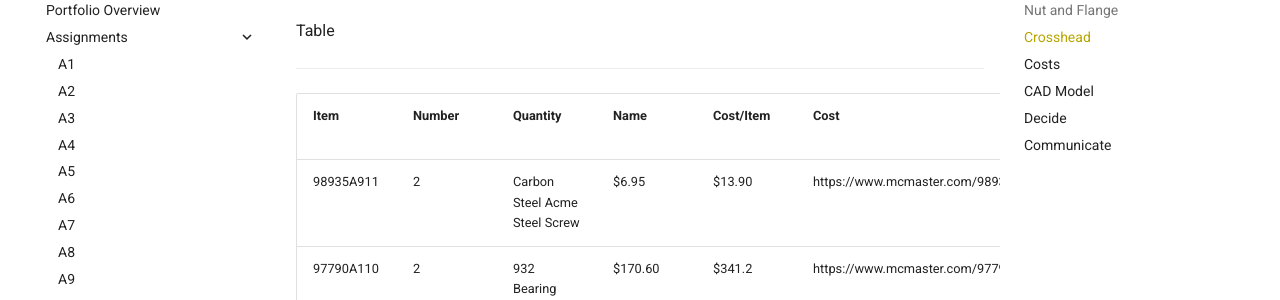
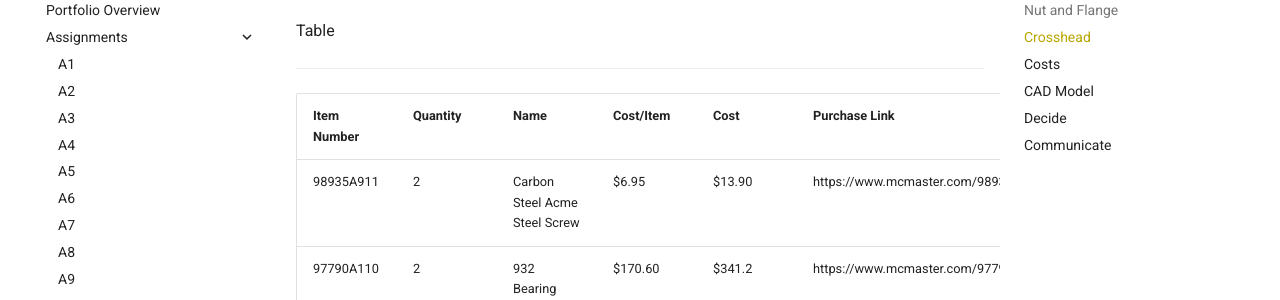
Before and after one commit to yazii03/megr2157-portfolio, an MkDocs documentation site: the page built from docs/assignments/A10/index.md, in a window 1280 px wide and 900 px high, scrolled down 812 px. Shown: the part 152-452 px from the top of the window. Built offline with MkDocs 1.6.1 and Material for MkDocs 9.7.7, drawn with Linux system fonts in a browser that asks for light colours.

Commit message:
Revise costs table in index.md
Updated the costs table format and improved readability.

```diff
--- a/docs/assignments/A10/index.md
+++ b/docs/assignments/A10/index.md
@@ -26,8 +26,8 @@ Thread Verification for Load
 Table
 
 ---------------------------------------------------------------------------------------------------------------------------------------------------
-| Item               | Number             | Quantity           | Name               | Cost/Item          | Cost               | Purchase Link      |
-|--------------------|--------------------|--------------------|--------------------|--------------------|--------------------|--------------------|
+| Item Number | Quantity           | Name               | Cost/Item          | Cost               | Purchase Link      |
+|--------------------|--------------------|--------------------|--------------------|--------------------|--------------------|
 |98935A911 |2 |Carbon Steel Acme Steel Screw| $6.95 |$13.90 |https://www.mcmaster.com/98935A911/ |
 |97790A110 |2 |932 Bearing Bronze- Flange Nut |$170.60 |$341.2 |https://www.mcmaster.com/97790A110/
 |804T38 |1 |T-Slot Framing System |$202.12 |$202.12 |https://www.grainger.com/product/80-20-T-Slot-Framing-System-15-Series-804T38
```
